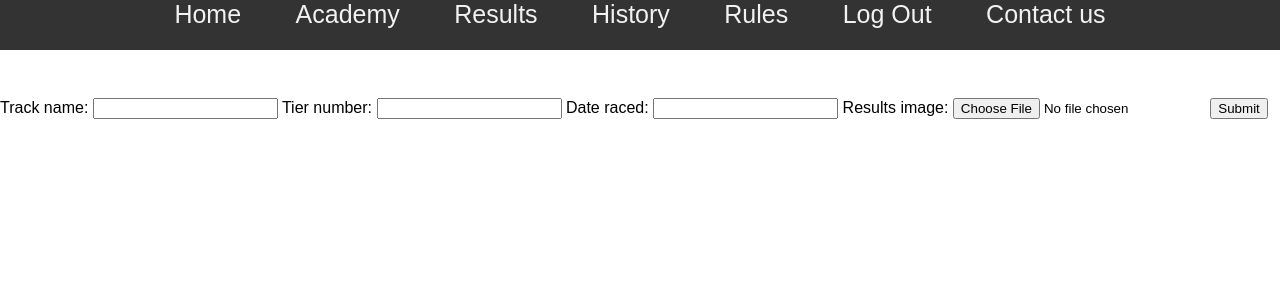
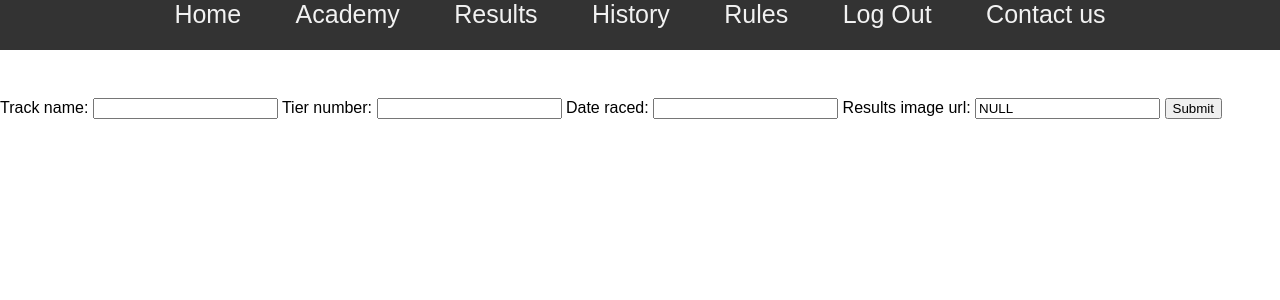
Before and after one commit to AdamKmet1997/ogkroe-school, a Django app: page /results/ in a window 1280 px wide. Shown: the top 300 px of the page. Run offline with Django 4.2, Linux system fonts and the light colour scheme; a user stored in the database is signed in; data that the repository does not hold is empty.

Commit message:
add new field

```diff
--- a/school/forms.py
+++ b/school/forms.py
@@ -4,7 +4,7 @@
 class ResultsForm(ModelForm):
     class Meta:
         model = Results
-        fields = ['track_name','tier_number','date_raced','results_image']
+        fields = ['track_name','tier_number','date_raced','results_image_url']
 
     # track_name = forms.CharField(label='Track name', max_length=100)
     # tier_number = forms.IntegerField(label='Tier Number')
--- a/school/models.py
+++ b/school/models.py
@@ -21,4 +21,4 @@
     track_name = models.CharField(max_length=100)
     tier_number = models.IntegerField()
     date_raced = models.DateField()
-    results_image = models.ImageField(upload_to=get_file_path, null=False, blank=False)
+    results_image_url = models.URLField(max_length = 200,default=null)
--- a/school/templates/school/results.html
+++ b/school/templates/school/results.html
@@ -29,7 +29,7 @@
                         <p><b>Date: </b>{{result.date_raced}}</p>
                     </div>
 					<div class="results-box-results_image">
-                        <img src="{{result.results_image.url}}" alt="Results of {{result.track_name}}">
+                        <img src="{{result.results_image_url}}" alt="Results of {{result.track_name}}">
                     </div>
                     <div class="results-box-delete">
                         <a href="{% url 'delete_results' result.id %}">Delete</a>
```
Also changed, not shown: school/migrations/0003_remove_results_results_image_and_more.py (added).
